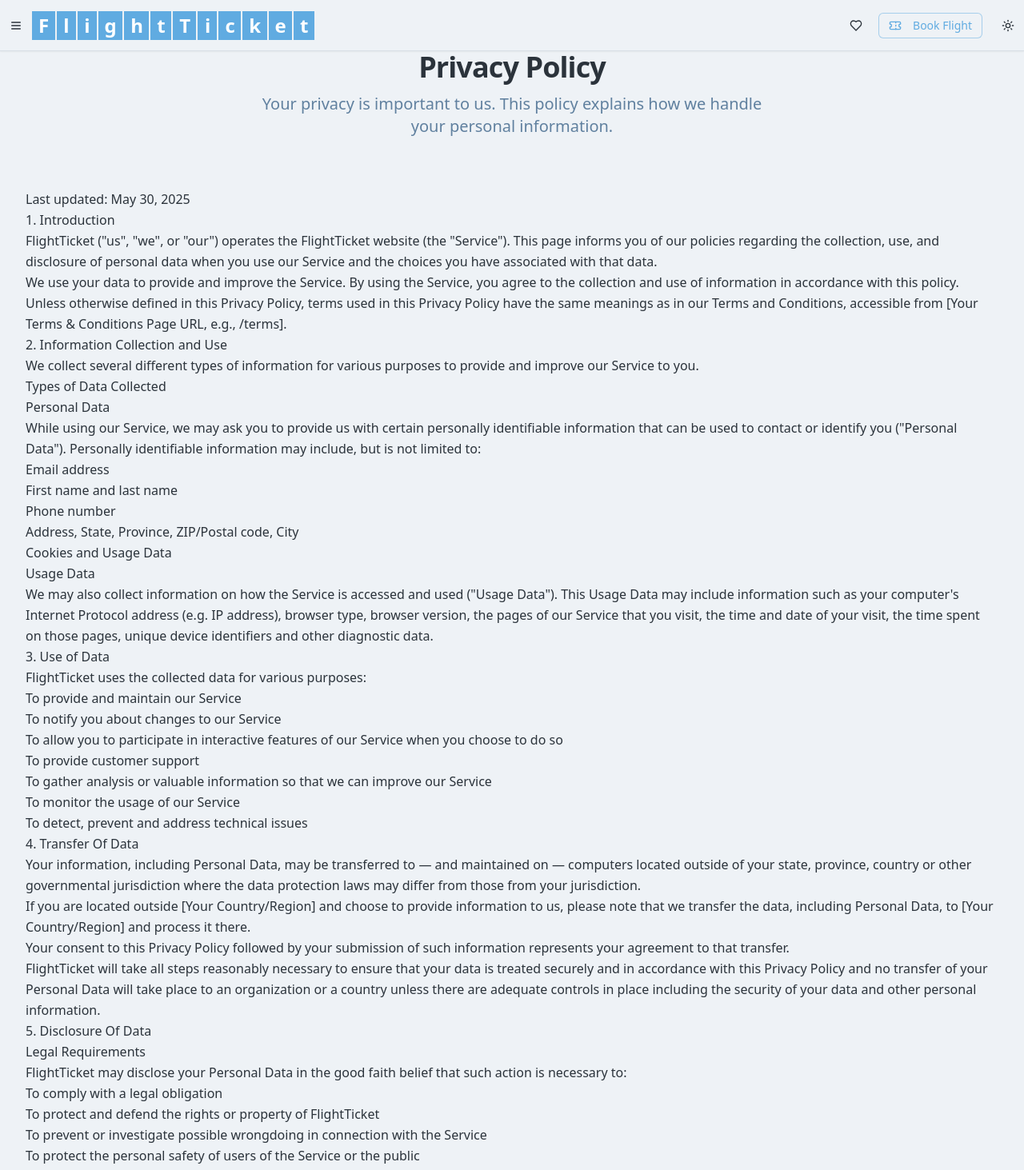
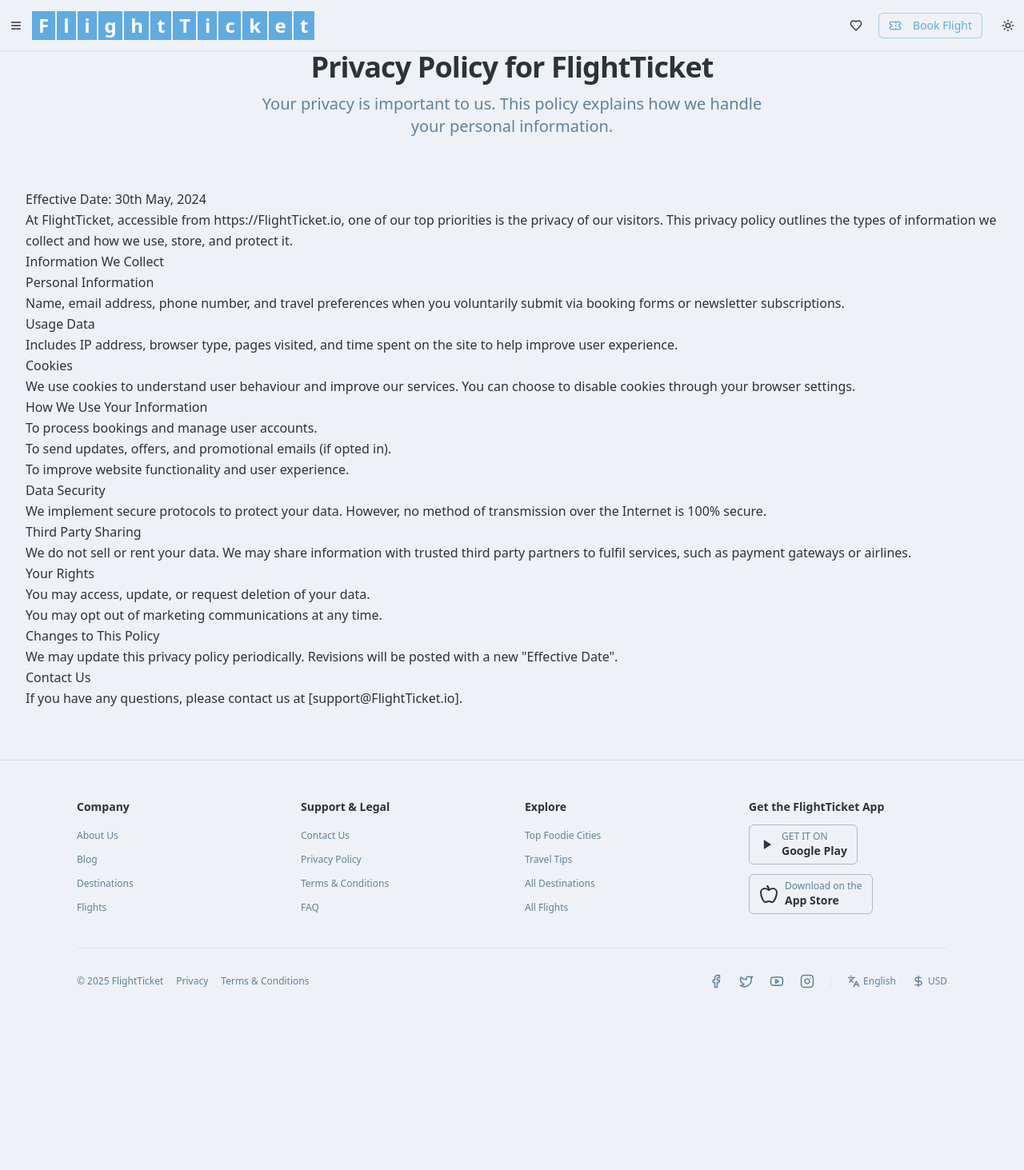
Before and after one commit to Siinu-singh/FlightTicket, a Next.js app: page /privacy in a window 1280 px wide. Shown: the top 1463 px of the page at 80% size. After the commit the page ends 1284 px from the top, so only its background shows below. Built offline with nearby package versions, Linux system fonts and the light colour scheme.

Commit message:
some changes in blog

```diff
--- a/next.config.js
+++ b/next.config.js
@@ -1,4 +1,4 @@
-
+// @type {import('next').NextConfig}
 const nextConfig = {
   /* config options here */
   eslint: {
--- a/package.json
+++ b/package.json
@@ -2,6 +2,7 @@
   "name": "nextn",
   "version": "0.1.0",
   "private": true,
+  "type": "module",
   "scripts": {
     "dev": "next dev --turbopack -p 9002",
     "genkit:dev": "genkit start -- tsx src/ai/dev.ts",
--- a/src/app/privacy/page.jsx
+++ b/src/app/privacy/page.jsx
@@ -1,4 +1,3 @@
-
 import { SectionTitle } from "@/components/shared/SectionTitle";
 
 export const metadata = {
@@ -7,89 +6,53 @@
 };
 
 export default function PrivacyPolicyPage() {
-  const lastUpdatedDate = new Date().toLocaleDateString('en-US', { year: 'numeric', month: 'long', day: 'numeric' });
+  const lastUpdatedDate = "30th May, 2024";
 
   return (
     <div className="container mx-auto px-4 sm:px-6 lg:px-8 py-12 md:py-16">
       <SectionTitle
-        title="Privacy Policy"
+        title="Privacy Policy for FlightTicket"
         subtitle="Your privacy is important to us. This policy explains how we handle your personal information."
         className="mb-10 md:mb-16"
       />
       <div className="prose prose-lg dark:prose-invert max-w-none mx-auto text-foreground leading-relaxed">
-        <p>Last updated: {lastUpdatedDate}</p>
+        <p>Effective Date: {lastUpdatedDate}</p>
+        <p>At FlightTicket, accessible from https://FlightTicket.io, one of our top priorities is the privacy of our visitors. This privacy policy outlines the types of information we collect and how we use, store, and protect it.</p>
 
-        <h2>1. Introduction</h2>
-        <p>FlightTicket ("us", "we", or "our") operates the FlightTicket website (the "Service"). This page informs you of our policies regarding the collection, use, and disclosure of personal data when you use our Service and the choices you have associated with that data.</p>
-        <p>We use your data to provide and improve the Service. By using the Service, you agree to the collection and use of information in accordance with this policy. Unless otherwise defined in this Privacy Policy, terms used in this Privacy Policy have the same meanings as in our Terms and Conditions, accessible from [Your Terms & Conditions Page URL, e.g., /terms].</p>
+        <h2>Information We Collect</h2>
+        <h3>Personal Information</h3>
+        <p>Name, email address, phone number, and travel preferences when you voluntarily submit via booking forms or newsletter subscriptions.</p>
 
-        <h2>2. Information Collection and Use</h2>
-        <p>We collect several different types of information for various purposes to provide and improve our Service to you.</p>
-        <h3>Types of Data Collected</h3>
-        <h4>Personal Data</h4>
-        <p>While using our Service, we may ask you to provide us with certain personally identifiable information that can be used to contact or identify you ("Personal Data"). Personally identifiable information may include, but is not limited to:</p>
+        <h3>Usage Data</h3>
+        <p>Includes IP address, browser type, pages visited, and time spent on the site to help improve user experience.</p>
+
+        <h3>Cookies</h3>
+        <p>We use cookies to understand user behaviour and improve our services. You can choose to disable cookies through your browser settings.</p>
+
+        <h2>How We Use Your Information</h2>
         <ul>
-          <li>Email address</li>
-          <li>First name and last name</li>
-          <li>Phone number</li>
-          <li>Address, State, Province, ZIP/Postal code, City</li>
-          <li>Cookies and Usage Data</li>
-        </ul>
-        <h4>Usage Data</h4>
-        <p>We may also collect information on how the Service is accessed and used ("Usage Data"). This Usage Data may include information such as your computer's Internet Protocol address (e.g. IP address), browser type, browser version, the pages of our Service that you visit, the time and date of your visit, the time spent on those pages, unique device identifiers and other diagnostic data.</p>
-
-        <h2>3. Use of Data</h2>
-        <p>FlightTicket uses the collected data for various purposes:</p>
-        <ul>
-          <li>To provide and maintain our Service</li>
-          <li>To notify you about changes to our Service</li>
-          <li>To allow you to participate in interactive features of our Service when you choose to do so</li>
-          <li>To provide customer support</li>
-          <li>To gather analysis or valuable information so that we can improve our Service</li>
-          <li>To monitor the usage of our Service</li>
-          <li>To detect, prevent and address technical issues</li>
+          <li>To process bookings and manage user accounts.</li>
+          <li>To send updates, offers, and promotional emails (if opted in).</li>
+          <li>To improve website functionality and user experience.</li>
         </ul>
 
-        <h2>4. Transfer Of Data</h2>
-        <p>Your information, including Personal Data, may be transferred to — and maintained on — computers located outside of your state, province, country or other governmental jurisdiction where the data protection laws may differ from those from your jurisdiction.</p>
-        <p>If you are located outside [Your Country/Region] and choose to provide information to us, please note that we transfer the data, including Personal Data, to [Your Country/Region] and process it there.</p>
-        <p>Your consent to this Privacy Policy followed by your submission of such information represents your agreement to that transfer.</p>
-        <p>FlightTicket will take all steps reasonably necessary to ensure that your data is treated securely and in accordance with this Privacy Policy and no transfer of your Personal Data will take place to an organization or a country unless there are adequate controls in place including the security of your data and other personal information.</p>
+        <h2>Data Security</h2>
+        <p>We implement secure protocols to protect your data. However, no method of transmission over the Internet is 100% secure.</p>
 
-        <h2>5. Disclosure Of Data</h2>
-        <h3>Legal Requirements</h3>
-        <p>FlightTicket may disclose your Personal Data in the good faith belief that such action is necessary to:</p>
+        <h2>Third Party Sharing</h2>
+        <p>We do not sell or rent your data. We may share information with trusted third party partners to fulfil services, such as payment gateways or airlines.</p>
+
+        <h2>Your Rights</h2>
         <ul>
-          <li>To comply with a legal obligation</li>
-          <li>To protect and defend the rights or property of FlightTicket</li>
-          <li>To prevent or investigate possible wrongdoing in connection with the Service</li>
-          <li>To protect the personal safety of users of the Service or the public</li>
-          <li>To protect against legal liability</li>
+          <li>You may access, update, or request deletion of your data.</li>
+          <li>You may opt out of marketing communications at any time.</li>
         </ul>
 
-        <h2>6. Security Of Data</h2>
-        <p>The security of your data is important to us, but remember that no method of transmission over the Internet, or method of electronic storage is 100% secure. While we strive to use commercially acceptable means to protect your Personal Data, we cannot guarantee its absolute security.</p>
+        <h2>Changes to This Policy</h2>
+        <p>We may update this privacy policy periodically. Revisions will be posted with a new "Effective Date".</p>
 
-        <h2>7. Service Providers</h2>
-        <p>We may employ third party companies and individuals to facilitate our Service ("Service Providers"), to provide the Service on our behalf, to perform Service-related services or to assist us in analyzing how our Service is used. These third parties have access to your Personal Data only to perform these tasks on our behalf and are obligated not to disclose or use it for any other purpose.</p>
-
-        <h2>8. Links To Other Sites</h2>
-        <p>Our Service may contain links to other sites that are not operated by us. If you click on a third party link, you will be directed to that third party's site. We strongly advise you to review the Privacy Policy of every site you visit. We have no control over and assume no responsibility for the content, privacy policies or practices of any third party sites or services.</p>
-
-        <h2>9. Children's Privacy</h2>
-        <p>Our Service does not address anyone under the age of 18 ("Children"). We do not knowingly collect personally identifiable information from anyone under the age of 18. If you are a parent or guardian and you are aware that your Children has provided us with Personal Data, please contact us. If we become aware that we have collected Personal Data from children without verification of parental consent, we take steps to remove that information from our servers.</p>
-
-        <h2>10. Changes To This Privacy Policy</h2>
-        <p>We may update our Privacy Policy from time to time. We will notify you of any changes by posting the new Privacy Policy on this page. We will let you know via email and/or a prominent notice on our Service, prior to the change becoming effective and update the "last updated" date at the top of this Privacy Policy.</p>
-        <p>You are advised to review this Privacy Policy periodically for any changes. Changes to this Privacy Policy are effective when they are posted on this page.</p>
-
-        <h2>11. Contact Us</h2>
-        <p>If you have any questions about this Privacy Policy, please contact us:</p>
-        <ul>
-          <li>By email: [Your Contact Email Address]</li>
-          {/* Consider adding a link to your contact page if you have one */}
-        </ul>
-        <p>Please replace this placeholder text with your actual Privacy Policy. You should consult with a legal professional to ensure your policy is comprehensive and compliant with all relevant laws and regulations (e.g., GDPR, CCPA).</p>
+        <h2>Contact Us</h2>
+        <p>If you have any questions, please contact us at [support@FlightTicket.io].</p>
       </div>
     </div>
   );
--- a/src/app/terms/page.jsx
+++ b/src/app/terms/page.jsx
@@ -1,4 +1,3 @@
-
 import { SectionTitle } from "@/components/shared/SectionTitle";
 
 export const metadata = {
@@ -10,53 +9,37 @@
   return (
     <div className="container mx-auto px-4 sm:px-6 lg:px-8 py-12 md:py-16">
       <SectionTitle
-        title="Terms & Conditions"
+        title="Terms and Conditions for FlightTicket"
         subtitle="Please read these terms carefully before using our services."
         className="mb-10 md:mb-16"
       />
       <div className="prose prose-lg dark:prose-invert max-w-none mx-auto text-foreground leading-relaxed">
-        <h2>1. Introduction</h2>
-        <p>Welcome to FlightTicket. These terms and conditions outline the rules and regulations for the use of FlightTicket's Website. By accessing this website we assume you accept these terms and conditions. Do not continue to use FlightTicket if you do not agree to take all of the terms and conditions stated on this page.</p>
-        <p>The following terminology applies to these Terms and Conditions, Privacy Statement and Disclaimer Notice and all Agreements: "Client", "You" and "Your" refers to you, the person log on this website and compliant to the Company’s terms and conditions. "The Company", "Ourselves", "We", "Our" and "Us", refers to our Company. "Party", "Parties", or "Us", refers to both the Client and ourselves. All terms refer to the offer, acceptance and consideration of payment necessary to undertake the process of our assistance to the Client in the most appropriate manner for the express purpose of meeting the Client’s needs in respect of provision of the Company’s stated services, in accordance with and subject to, prevailing law of Netherlands. Any use of the above terminology or other words in the singular, plural, capitalization and/or he/she or they, are taken as interchangeable and therefore as referring to same.</p>
+        <p>Effective Date: 30th May, 2024</p>
+        <p>These Terms and Conditions govern your use of the FlightTicket website located at https://FlightTicket.io. By accessing our website or using our services, you agree to these terms.</p>
 
-        <h2>2. Cookies</h2>
-        <p>We employ the use of cookies. By accessing FlightTicket, you agreed to use cookies in agreement with the FlightTicket's Privacy Policy.</p>
-        <p>Most interactive websites use cookies to let us retrieve the user’s details for each visit. Cookies are used by our website to enable the functionality of certain areas to make it easier for people visiting our website. Some of our affiliate/advertising partners may also use cookies.</p>
+        <h2>1. Use of Website</h2>
+        <p>You agree to use this website only for lawful purposes and in a manner that does not infringe on the rights of others.</p>
 
-        <h2>3. License</h2>
-        <p>Unless otherwise stated, FlightTicket and/or its licensors own the intellectual property rights for all material on FlightTicket. All intellectual property rights are reserved. You may access this from FlightTicket for your own personal use subjected to restrictions set in these terms and conditions.</p>
-        <p>You must not:</p>
-        <ul>
-          <li>Republish material from FlightTicket</li>
-          <li>Sell, rent or sub-license material from FlightTicket</li>
-          <li>Reproduce, duplicate or copy material from FlightTicket</li>
-          <li>Redistribute content from FlightTicket</li>
-        </ul>
-        <p>This Agreement shall begin on the date hereof.</p>
+        <h2>2. Booking Terms</h2>
+        <p>All bookings made through FlightTicket are subject to availability and airline specific rules. We act as an intermediary and do not control flight availability or pricing.</p>
 
-        <h2>4. User Comments</h2>
-        <p>Parts of this website offer an opportunity for users to post and exchange opinions and information in certain areas of the website. FlightTicket does not filter, edit, publish or review Comments prior to their presence on the website. Comments do not reflect the views and opinions of FlightTicket,its agents and/or affiliates. Comments reflect the views and opinions of the person who post their views and opinions.</p>
-        <p>FlightTicket reserves the right to monitor all Comments and to remove any Comments which can be considered inappropriate, offensive or causes breach of these Terms and Conditions.</p>
+        <h2>3. User Accounts</h2>
+        <p>When creating an account, you must provide accurate and complete information. You are responsible for maintaining the confidentiality of your account credentials.</p>
 
-        <h2>5. Hyperlinking to our Content</h2>
-        <p>The following organizations may link to our Website without prior written approval: Government agencies; Search engines; News organizations; Online directory distributors may link to our Website in the same manner as they hyperlink to the Websites of other listed businesses; and System wide Accredited Businesses except soliciting non-profit organizations, charity shopping malls, and charity fundraising groups which may not hyperlink to our Web site.</p>
-        <p>These organizations may link to our home page, to publications or to other Website information so long as the link: (a) is not in any way deceptive; (b) does not falsely imply sponsorship, endorsement or approval of the linking party and its products and/or services; and (c) fits within the context of the linking party’s site.</p>
+        <h2>4. Payment and Refunds</h2>
+        <p>Payments are processed through secure third party gateways. Refunds are subject to airline policies, and FlightTicket is not liable for denied refund requests from airlines.</p>
 
-        <h2>6. iFrames</h2>
-        <p>Without prior approval and written permission, you may not create frames around our Webpages that alter in any way the visual presentation or appearance of our Website.</p>
+        <h2>5. Intellectual Property</h2>
+        <p>All content, branding, and materials on FlightTicket are the property of the website owner and may not be reused without permission.</p>
 
-        <h2>7. Content Liability</h2>
-        <p>We shall not be hold responsible for any content that appears on your Website. You agree to protect and defend us against all claims that is rising on your Website. No link(s) should appear on any Website that may be interpreted as libelous, obscene or criminal, or which infringes, otherwise violates, or advocates the infringement or other violation of, any third party rights.</p>
+        <h2>6. Limitation of Liability</h2>
+        <p>FlightTicket is not liable for any loss, injury, or inconvenience caused by delays, cancellations, or errors made by third party travel providers.</p>
 
-        <h2>8. Reservation of Rights</h2>
-        <p>We reserve the right to request that you remove all links or any particular link to our Website. You approve to immediately remove all links to our Website upon request. We also reserve the right to amen these terms and conditions and it’s linking policy at any time. By continuously linking to our Website, you agree to be bound to and follow these linking terms and conditions.</p>
+        <h2>7. Changes to Terms</h2>
+        <p>We reserve the right to modify these terms at any time. Continued use of the site constitutes acceptance of the new terms.</p>
 
-        <h2>9. Disclaimer</h2>
-        <p>To the maximum extent permitted by applicable law, we exclude all representations, warranties and conditions relating to our website and the use of this website. Nothing in this disclaimer will: limit or exclude our or your liability for death or personal injury; limit or exclude our or your liability for fraud or fraudulent misrepresentation; limit any of our or your liabilities in any way that is not permitted under applicable law; or exclude any of our or your liabilities that may not be excluded under applicable law.</p>
-        <p>The limitations and prohibitions of liability set in this Section and elsewhere in this disclaimer: (a) are subject to the preceding paragraph; and (b) govern all liabilities arising under the disclaimer, including liabilities arising in contract, in tort and for breach of statutory duty.</p>
-        <p>As long as the website and the information and services on the website are provided free of charge, we will not be liable for any loss or damage of any nature.</p>
-
-        <p>Please replace this placeholder text with your actual Terms and Conditions. You should consult with a legal professional to ensure your terms are comprehensive and compliant with all relevant laws and regulations.</p>
+        <h2>Contact</h2>
+        <p>For questions or concerns regarding these terms, please email us at [support@FlightTicket.io].</p>
       </div>
     </div>
   );
--- a/tsconfig.json
+++ b/tsconfig.json
@@ -29,9 +29,11 @@
     "strict": false
   },
   "include": [
-    "next-env.d.ts",
     "**/*.js",
     "**/*.jsx",
+    ".next/types/**/*.js",
+    ".next/types/**/*.js",
+    "next-env.d.js",
     ".next/types/**/*.ts"
   ],
   "exclude": [
```
